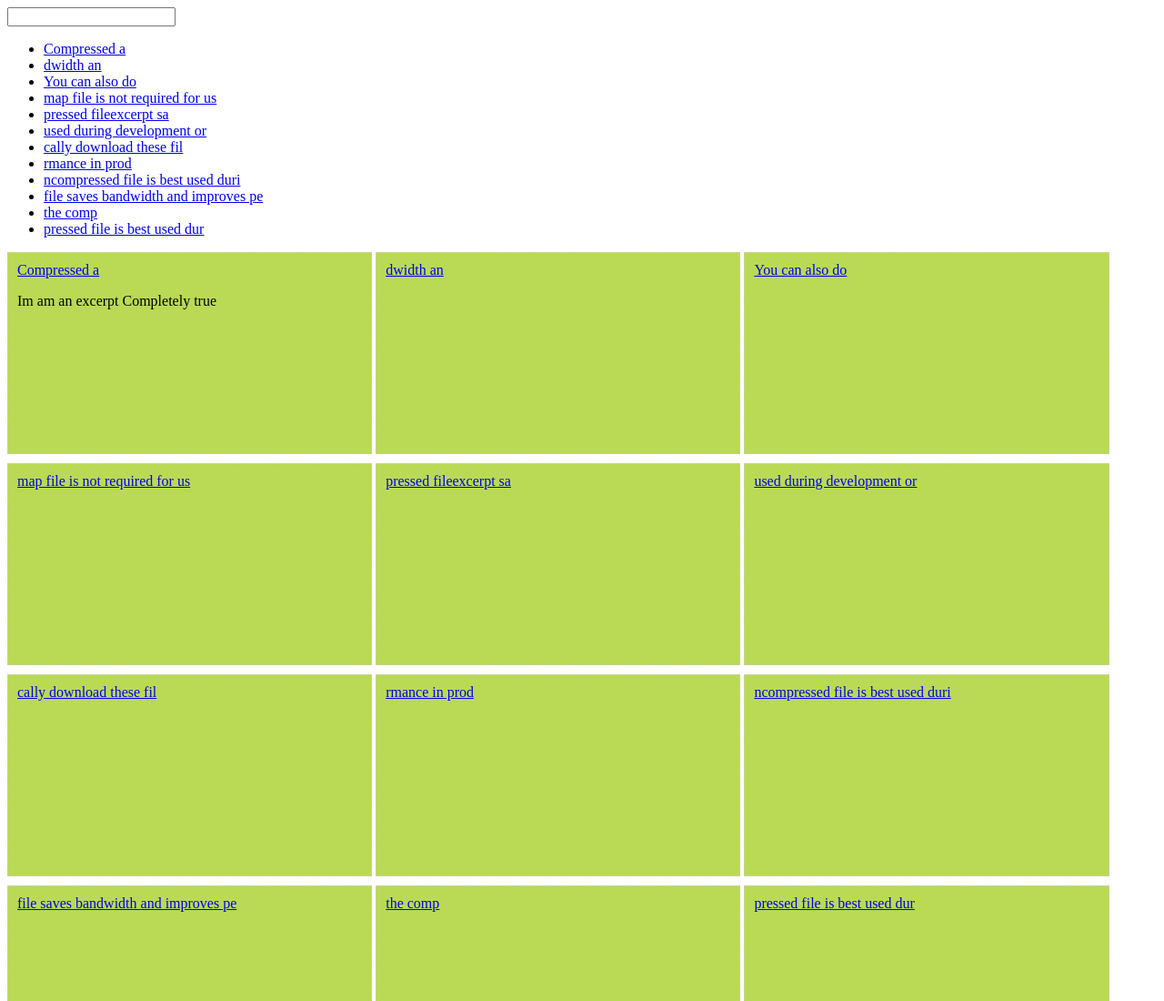
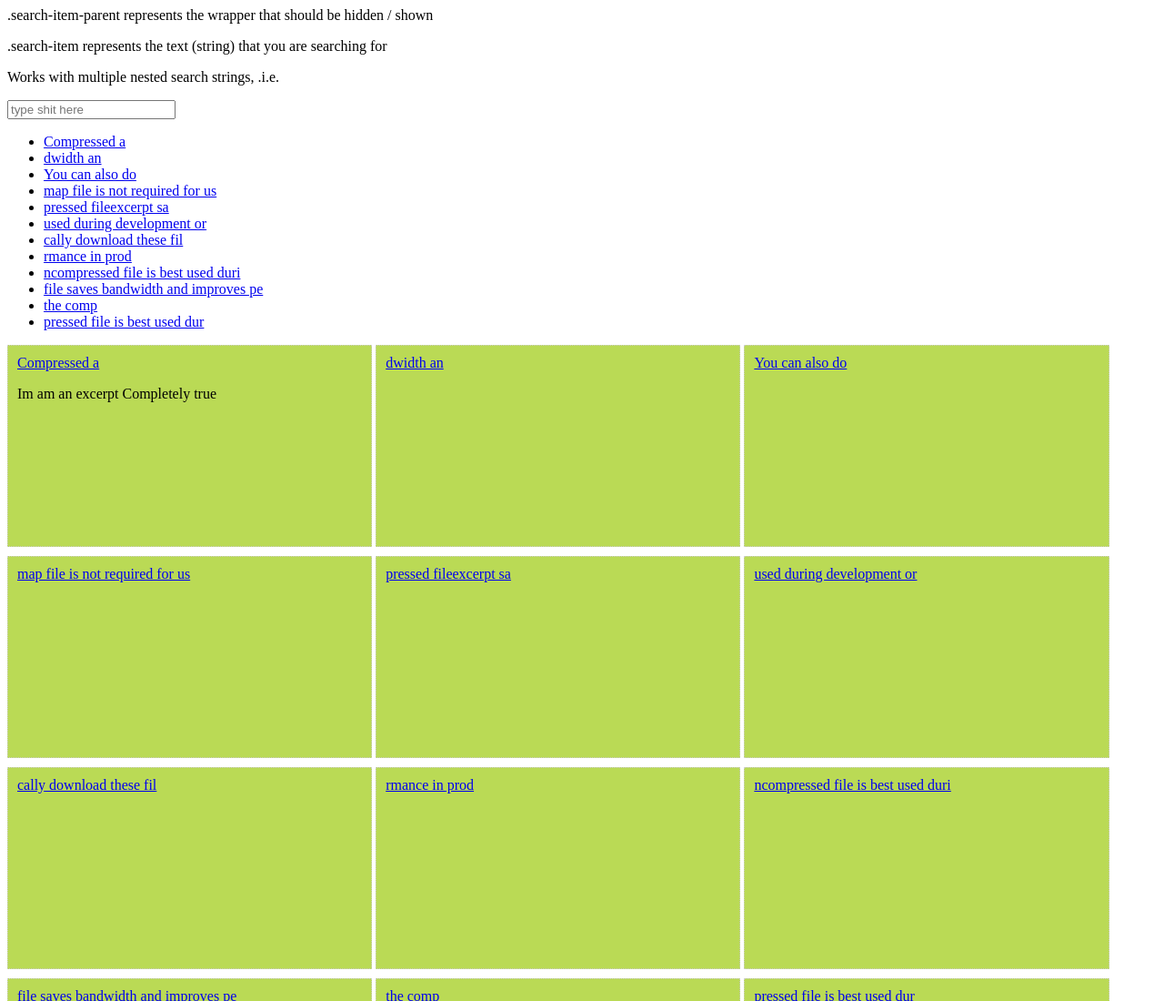
Before and after one commit to dannyb195/Live-Search-Filter-Proof-Of-Concept, a plain HTML site: page index.html in a window 1280 px wide. Shown: the top 1100 px of the page at 91% size. Drawn offline with Linux system fonts and the light colour scheme.

Commit message:
adding some notes

```diff
--- a/index.html
+++ b/index.html
@@ -16,12 +16,18 @@
 		margin: 0 0 10px 0;
 	}
 	</style>
+
 </head>
 <body>
 
 
 <div>
-	<input type="text" class="search-box">
+
+	<p>.search-item-parent represents the wrapper that should be hidden / shown</p>
+	<p>.search-item represents the text (string) that you are searching for</p>
+	<p>Works with multiple nested search strings, .i.e.</p>
+	<input type="text" class="search-box" placeholder="type shit here">
+
 	<ul>
 		<li class="search-item-parent"><a href="google.com"><span class="search-item">Compressed a</span></a></li>
 		<li class="search-item-parent"><a href="google.com"><span class="search-item">dwidth an</span></a></li>
@@ -39,12 +45,13 @@
 
 
 
-	<div class="search-item-parent">
+	<div class="search-item-parent this-is-an-example-of-nested-search-strings">
 		<a href="google.com">
 			<span class="search-item">Compressed a</span>
 		</a>
 		<p class="search-item">Im am an excerpt Completely true</p>
 	</div>
+
 	<div class="search-item-parent"><a href="google.com"><span class="search-item">dwidth an</span></a></div>
 	<div class="search-item-parent"><a href="google.com"><span class="search-item">You can also do</span></a></div>
 	<div class="search-item-parent"><a href="google.com"><span class="search-item">map file is not required for us</span></a></div>
```
